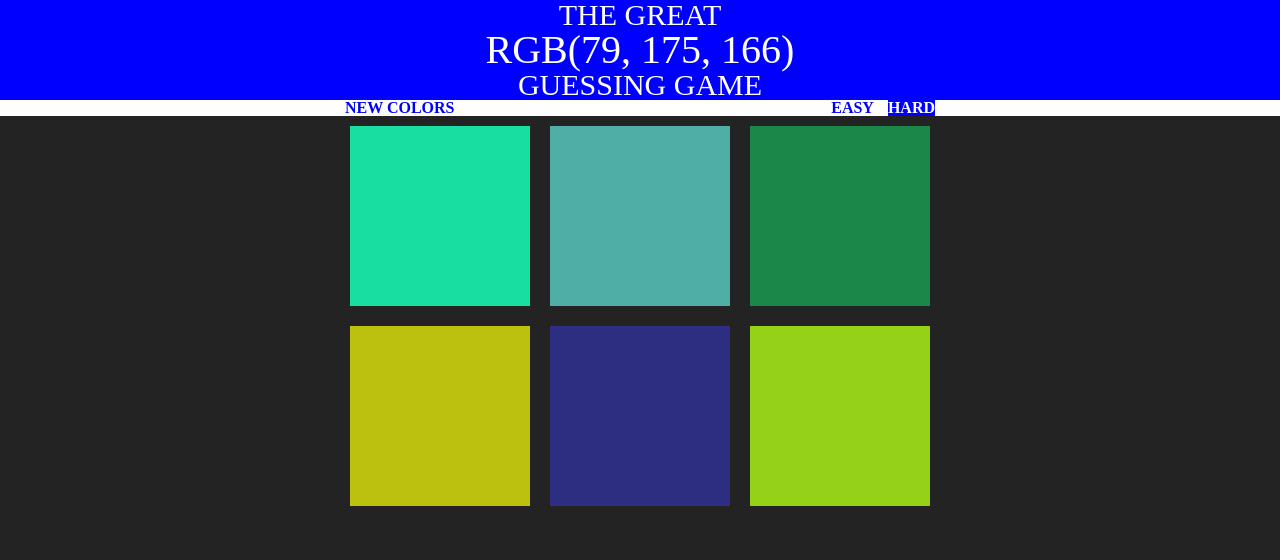
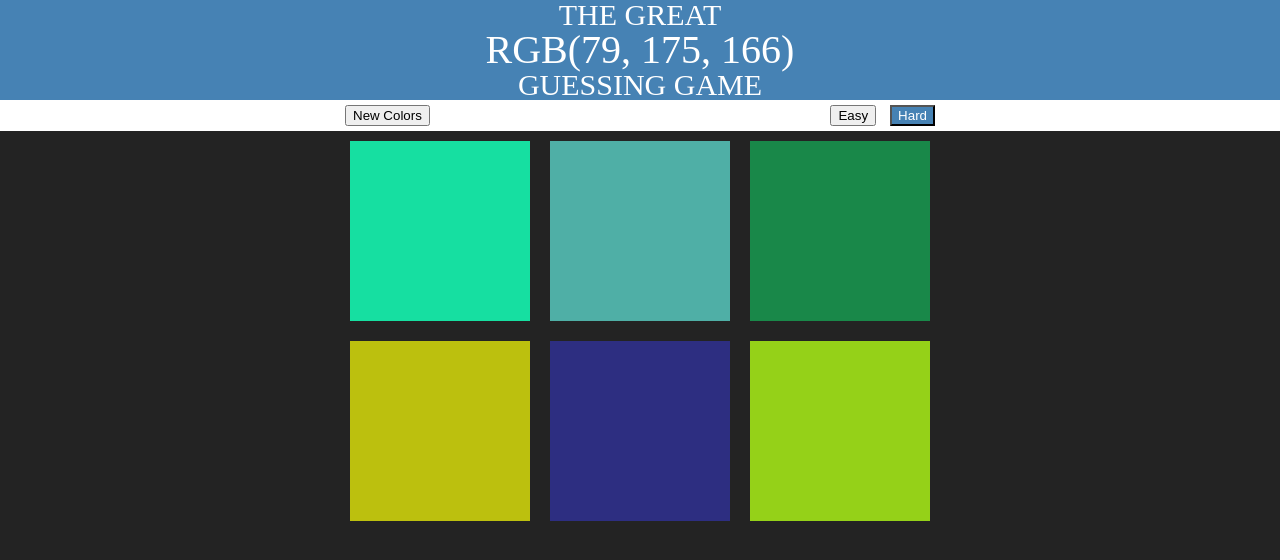
Before and after one commit to awgreene/RgbGuessingGame, a plain HTML site: page index.html in a window 1280 px wide. Drawn offline with Linux system fonts and the light colour scheme.

Commit message:
Add changed blue color and fonts

```diff
--- a/assets/js/main.js
+++ b/assets/js/main.js
@@ -7,7 +7,7 @@ var banner = document.querySelector(".banner");
 var rgbDisplay = document.querySelector("#rgbDisplay");
 function updateBanner() {
 	rgbDisplay.innerHTML = boxes[selectRandomBox()].style.background
-	banner.style.background = "blue";
+	banner.style.background = "steelblue";
 }
 
 /************************************************
--- a/assets/stylesheets/main.css
+++ b/assets/stylesheets/main.css
@@ -49,11 +49,19 @@ table {
 
 
 
-/* START CSS */
+/* Start CSS */
 
 body {
 	background-color: #232323;
+	margin: 0;
+	font-family: "Montserrat", "Avenir";
 }
+
+h1 {
+	margin: 0;
+	font-weight: normal;
+}
+
 .content {
 	width: 600px;
 	margin: 0 auto;
@@ -68,7 +76,7 @@ body {
 }
 
 .banner {
-	background-color: blue;
+	background-color: steelblue;
 	color: white;
 	text-align: center;
 	text-transform: uppercase;
@@ -82,25 +90,23 @@ body {
 
 .options {
 	background-color: white;
-	color: blue;
+	color: steelblue;
 	font-weight: 800;
 	text-transform: uppercase;
 }
+
 .option {
 	margin:  5px;
 }
 
 .option-hover {
-	background-color: blue;
+	background-color: steelblue;
 	color: white;
 }
 
 .option-selected {
-	background-color: blue;
+	background-color: steelblue;
 	color: white;
-}
-
-.game {
 }
 
 .row {
@@ -115,7 +121,6 @@ body {
 	float: left;
 }
 
-
 .hidden {
 	visibility: hidden;
 }
--- a/index.html
+++ b/index.html
@@ -14,10 +14,10 @@
 	<section class="options">
 
 		<div class="content">
-			<span id="bNew" class="option">New Colors</span>
+			<button id="bNew" class="option">New Colors</button>
 			<div class="float-right">
-				<span id="bEasy" class="option">Easy</span>
-				<span id="bHard" class="option option-selected">Hard</span>
+				<button id="bEasy" class="option">Easy</button>
+				<button id="bHard" class="option option-selected">Hard</button>
 			</div>
 		</div>
 	</section>
@@ -27,9 +27,9 @@
 			<div class="box float-left"></div>
 			<div class="box float-left"></div>
 			<div class="box float-left"></div>
-			<div class="box float-left hard"></div>
-			<div class="box float-left hard"></div>
-			<div class="box float-left hard"></div>
+			<div class="box float-left"></div>
+			<div class="box float-left"></div>
+			<div class="box float-left"></div>
 		</div>
 	</section>
 
```
